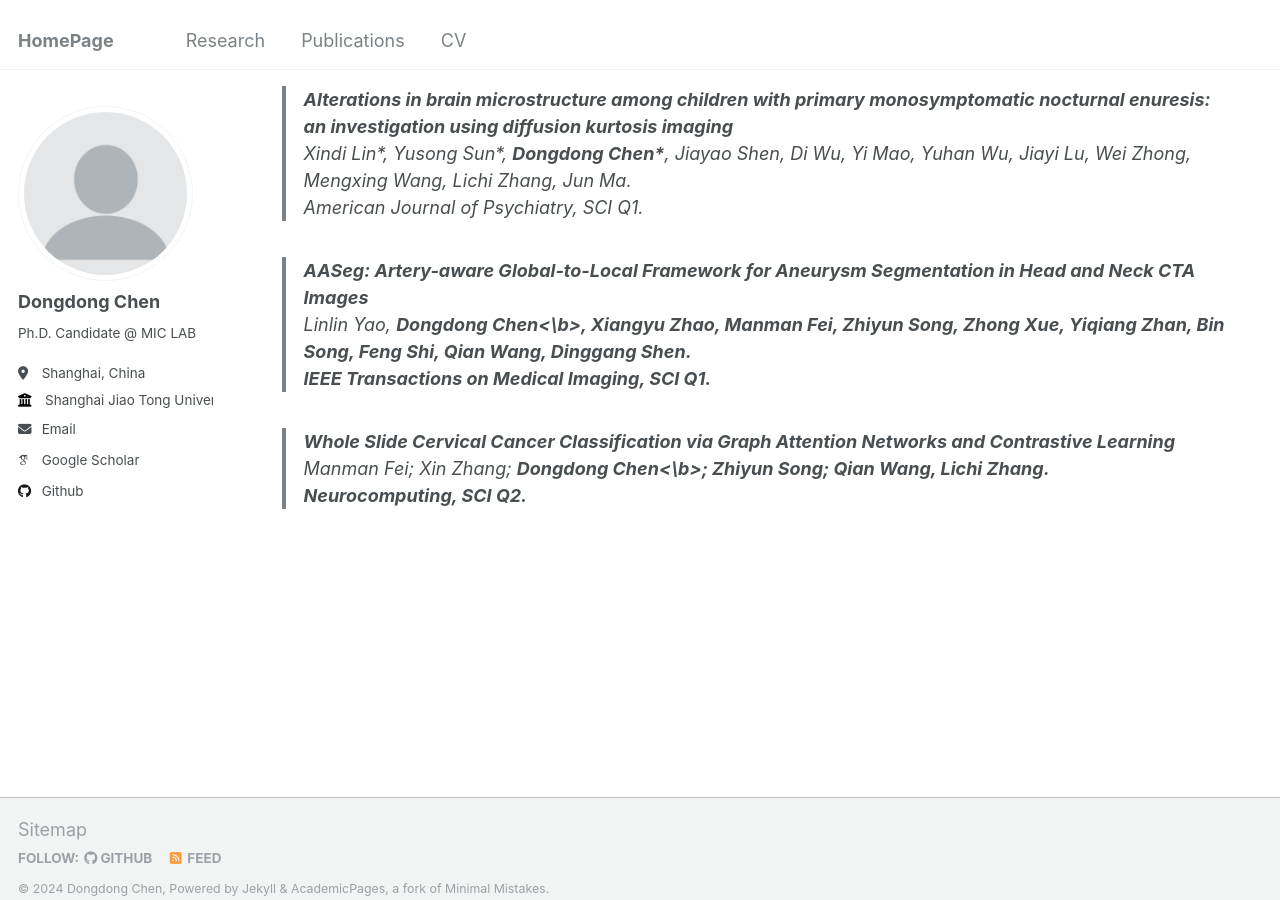
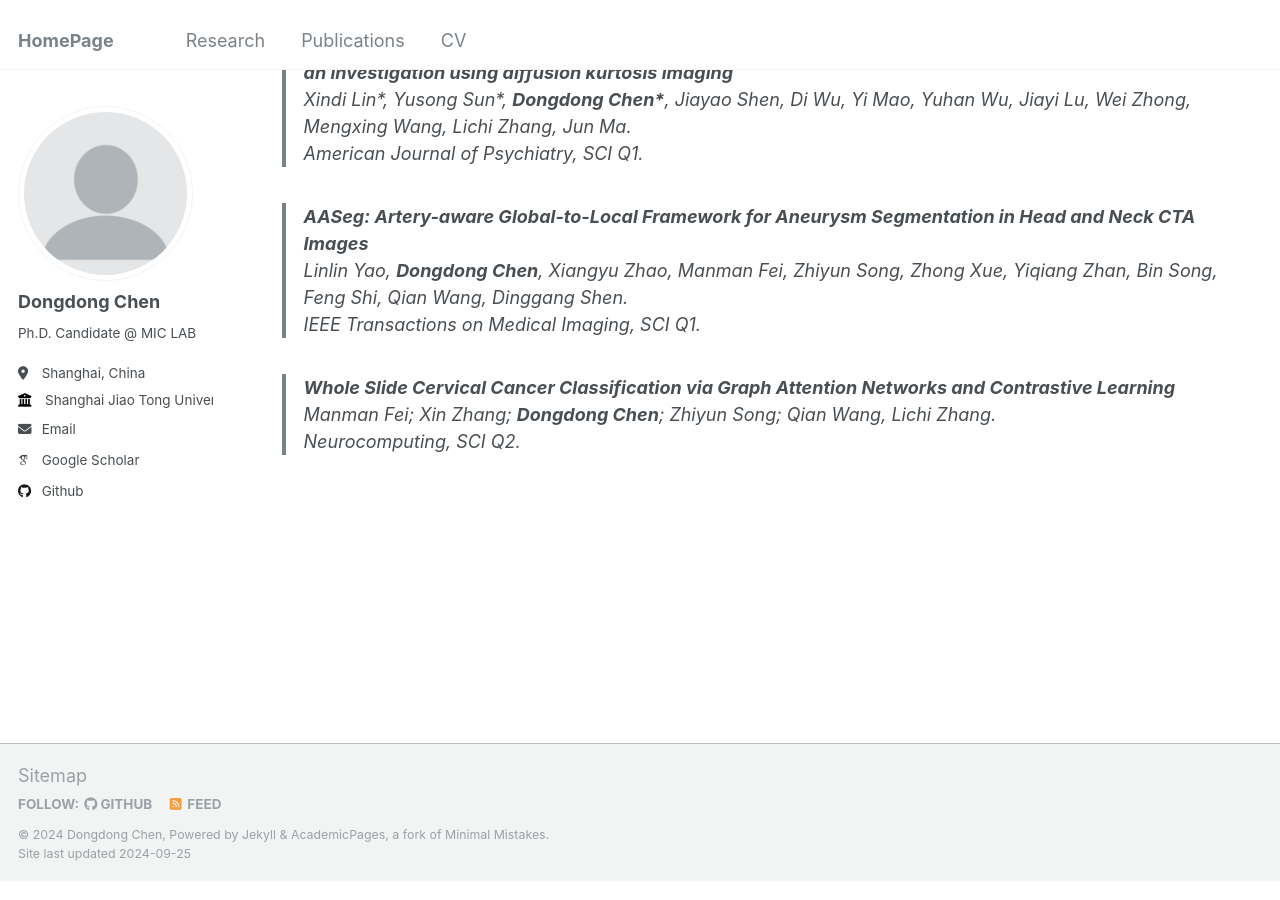
Before and after one commit to DongDChen/DongDChen.github.io, a Jekyll site: the page built from _pages/publications.md, in a window 1280 px wide and 900 px high, scrolled down 3358 px. Built offline with Jekyll 4.4.1, drawn with Linux system fonts in a browser that asks for light colours; some web fonts are replaced; some of the changed text lies outside the part shown.

```diff
--- a/_pages/publications.md
+++ b/_pages/publications.md
@@ -114,9 +114,9 @@ You can also find my articles on [my Google Scholar profile](https://scholar.goo
 > <em>American Journal of Psychiatry</em>, SCI Q1. <br>
 
 > <b>AASeg: Artery-aware Global-to-Local Framework for Aneurysm Segmentation in Head and Neck CTA Images</b> <br>
-> Linlin Yao, <b>Dongdong Chen<\b>, Xiangyu Zhao, Manman Fei, Zhiyun Song, Zhong Xue, Yiqiang Zhan, Bin Song, Feng Shi, Qian Wang, Dinggang Shen. <br>
+> Linlin Yao, <b>Dongdong Chen</b>, Xiangyu Zhao, Manman Fei, Zhiyun Song, Zhong Xue, Yiqiang Zhan, Bin Song, Feng Shi, Qian Wang, Dinggang Shen. <br>
 > <em>IEEE Transactions on Medical Imaging</em>, SCI Q1. <br>
 
 > <b>Whole Slide Cervical Cancer Classification via Graph Attention Networks and Contrastive Learning</b> <br>
-> Manman Fei; Xin Zhang; <b>Dongdong Chen<\b>; Zhiyun Song; Qian Wang, Lichi Zhang. <br>
+> Manman Fei; Xin Zhang; <b>Dongdong Chen</b>; Zhiyun Song; Qian Wang, Lichi Zhang. <br>
 > <em>Neurocomputing</em>, SCI Q2. <br>
```
Also changed, not shown: other parts of _pages/publications.md (+2 -2 lines).
